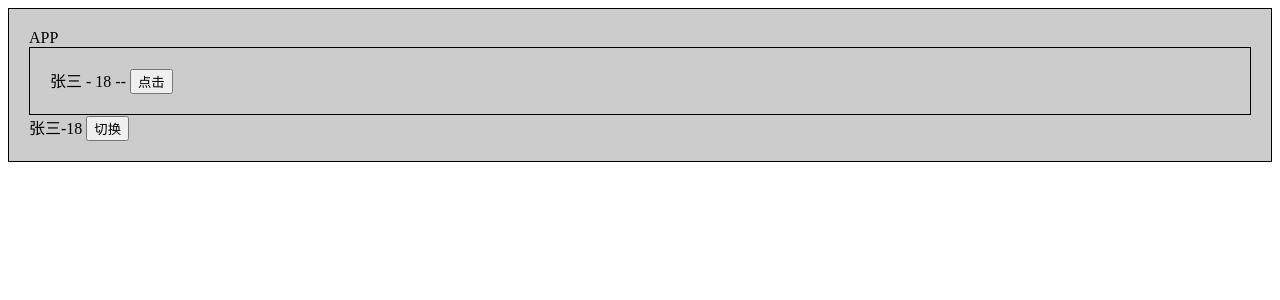
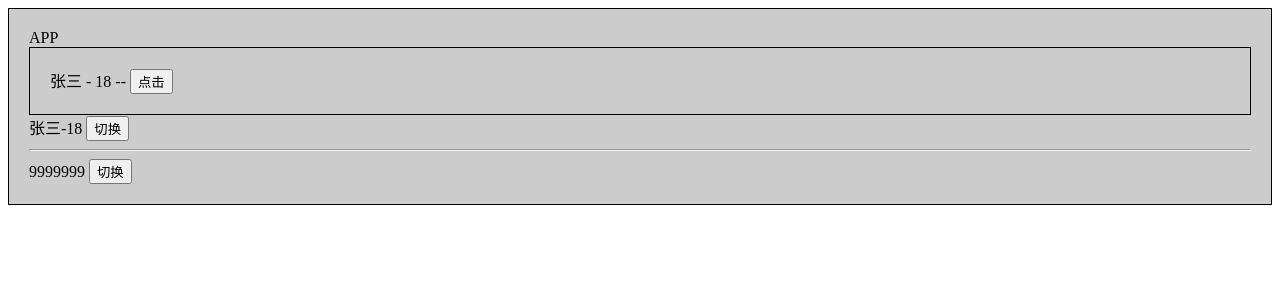
Before and after one commit to xiaodongxier/vue3_vite_ts_202401, a Vue app: page / in a window 1280 px wide. Shown: the top 300 px of the page. Built offline with nearby package versions, Linux system fonts and the light colour scheme.

Commit message:
定时同步完成...

```diff
--- a/src/components/Child.vue
+++ b/src/components/Child.vue
@@ -2,6 +2,9 @@
   <div>
     {{ mydata.name }}-{{ mydata.age }}
     <button @click="handleClick">切换</button>
+    <hr>
+    {{ mydata.a.b.c }}
+    <button @click="handleClickC">切换</button>
 
 
   </div>
@@ -11,13 +14,22 @@
 import { reactive, ref } from 'vue'
 let mydata = ref({
   name: '张三',
-  age: 18
+  age: 18,
+  a: {
+    b: {
+      c: 9999999
+    }
+  }
 })
 
 console.log(mydata.value)
 
 function handleClick() {
   mydata.value.age  += 20
+}
+
+function handleClickC(){
+  mydata.value.a.b.c += 100
 }
 </script>
 <style lang="" scoped>
```
